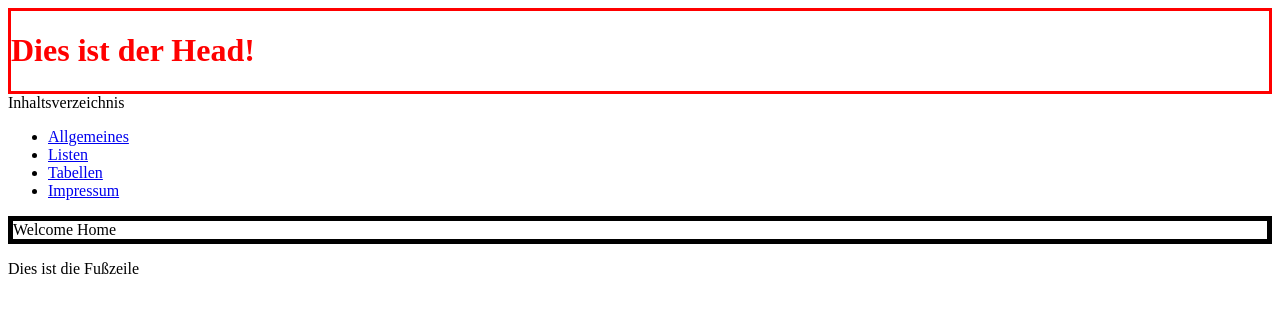
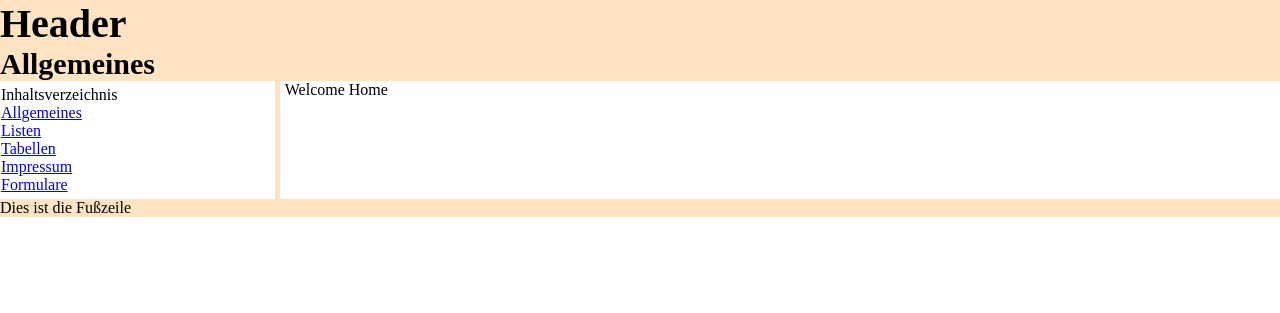
Before and after one commit to jonnycut/FSBwIT2015, a PHP site: page /?page=home in a window 1280 px wide. Shown: the top 313 px of the page. Run offline with PHP 8.4, Linux system fonts and the light colour scheme.

Commit message:
Script php Formulare

```diff
--- a/Scripting/NewWebsite/dynamic_style.css
+++ b/Scripting/NewWebsite/dynamic_style.css
@@ -1,6 +1,57 @@
+*{
+    margin: 0;
+    padding: 0;
+}
+body{
+
+}
+
 header{
-    color: red;
-    border: solid 3px;
+    font-size: 20px;
+    padding: 0;
+    background-color: bisque;
+
+}
+nav{
+    border-right: 5px solid bisque;
+    padding: 5px 25px 5px 1px ;
+    background-color: white;
+    margin: 0px 5px 0px 0px;
+    flex: 1;
+    min-width: 150px;
 
 
 }
+
+table{
+    border: 3px double black;
+    border-collapse: collapse;
+    margin-top: 5px;
+}
+
+td{
+    border: 2px solid black;
+    padding: 2px;
+    margin: 0;
+}
+section{
+    flex: 4;
+
+}
+
+form{
+    margin: 5px;
+}
+#main{
+    display: flex;
+    flex-flow: row;
+
+
+    background-color: white;
+}
+
+
+footer{
+    clear: both;
+    background-color: bisque;
+}
--- a/Scripting/NewWebsite/head.php
+++ b/Scripting/NewWebsite/head.php
@@ -1,3 +1,8 @@
 <header>
-    <h1>Dies ist der Head!</h1>
+    <h1>Header</h1>
+    <h2>
+        <?php
+        echo $pages[$currentPage];
+        ?>
+    </h2>
 </header>
--- a/Scripting/NewWebsite/index.php
+++ b/Scripting/NewWebsite/index.php
@@ -3,10 +3,11 @@
         'home' => 'Allgemeines',
         'lists' => 'Listen',
         'tables' => 'Tabellen',
-        'impressum' => 'Impressum'
+        'impressum' => 'Impressum',
+        'formulare' => 'Formulare'
     ];
 
-if(isset($_GET['page'])){
+if(isset($_GET['page'])|| isset($pages[$_GET['page']])){
     $currentPage = $_GET['page'];
 }else{
     $currentPage = 'home';
@@ -22,13 +23,18 @@ if(isset($_GET['page'])){
 
 </head>
 <body>
-    <?php
-    require 'head.php';
-    require 'navigation.php';
-    require 'content.php';
-    require 'foot.php';
+
+        <?php
+
+        require 'head.php';
+        echo "<div id='main'>";
+        require 'navigation.php';
+        require 'content.php';
+        echo "</div>";
+        require 'foot.php';
+        ?>
 
 
-    ?>
+
 </body>
 </html>
--- a/Scripting/NewWebsite/pages/home.php
+++ b/Scripting/NewWebsite/pages/home.php
@@ -7,4 +7,4 @@
  */
 ?>
 
-<p style="border: solid 5px">Welcome Home</p>
+<p>Welcome Home</p>
--- a/Scripting/php/index.php
+++ b/Scripting/php/index.php
@@ -3,6 +3,7 @@
 <html lang="en">
 <head>
 <meta charset="UTF-8">
+    <link rel="stylesheet" href="../NewWebsite/index_style.css"/>
 <?php
 echo "<title>PHP</title>";
 ?>
```
Also changed, not shown: Scripting/NewWebsite/pages/formulare.php (added, +9 -0 lines).
